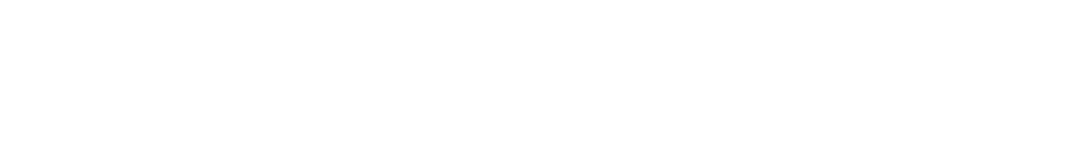
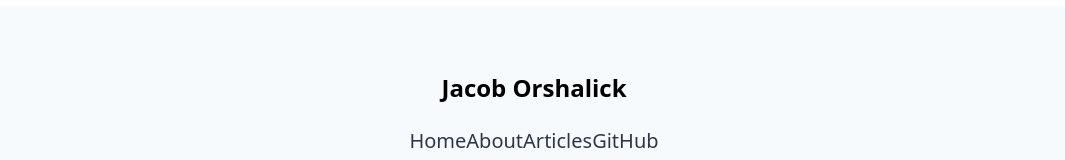
Before and after one commit to jorshali/personal-blog, a Next.js app: page / in a window 1280 px wide. Shown: the part 2931-3091 px from the top of the page, without its empty margins (106-1171 px from the left). Built offline with nearby package versions, Linux system fonts and the light colour scheme.

Commit message:
cleanup mobile styling

```diff
--- a/src/components/CenteredFooter.tsx
+++ b/src/components/CenteredFooter.tsx
@@ -14,7 +14,7 @@ const CenteredFooter = (props: ICenteredFooterProps) => (
     {props.logo}
 
     <nav>
-      <ul className="navbar mt-5 flex flex-row justify-center font-medium text-xl text-gray-800">
+      <ul className="navbar mt-5 flex flex-row justify-center font-medium md:text-xl text-md text-gray-800">
         {props.children}
       </ul>
     </nav>
--- a/src/components/Header.tsx
+++ /dev/null
@@ -1,14 +0,0 @@
-import Link from 'next/link'
-
-const Header = () => {
-  return (
-    <h2 className="text-2xl md:text-4xl font-bold tracking-tight md:tracking-tighter leading-tight mb-20 mt-8">
-      <Link href="/" className="hover:underline">
-        Blog
-      </Link>
-      .
-    </h2>
-  )
-}
-
-export default Header
--- a/src/components/Logo.tsx
+++ b/src/components/Logo.tsx
@@ -5,13 +5,8 @@ type ILogoProps = {
 };
 
 const Logo = (props: ILogoProps) => {
-  const size = props.xl ? '44' : '32';
-  const fontStyle = props.xl
-    ? 'font-semibold text-2xl'
-    : 'font-semibold text-xl';
-
   return (
-    <span className={`inline-flex items-center ${fontStyle}`}>
+    <span className={`inline-flex items-center font-semibold md:text-2xl text-lg`}>
       {SITE_NAME}
     </span>
   );
--- a/src/components/MoreStories.tsx
+++ b/src/components/MoreStories.tsx
@@ -8,8 +8,8 @@ type Props = {
 
 const MoreStories = ({ posts }: Props) => {
   return (
-    <Section yPadding="pt-20 pb-32" title="Recent Articles" description="Building the career you want is about raising your value as a developer.  My weekly articles will guide you in the right direction.">
-      <div className="grid grid-cols-1 md:grid-cols-2 md:gap-x-16 lg:gap-x-32 gap-y-20 md:gap-y-32 mb-32">
+    <Section yPadding="pt-12" title="Recent Articles" description="Building the career you want is about raising your value as a developer.  My weekly articles will guide you in the right direction.">
+      <div className="grid grid-cols-1 md:grid-cols-2 md:gap-x-16 lg:gap-x-32 gap-y-20 md:gap-y-32 mb-16">
         {posts.map((post) => (
           <PostPreview
             key={post.slug}
--- a/src/components/NavbarTwoColumns.tsx
+++ b/src/components/NavbarTwoColumns.tsx
@@ -16,7 +16,7 @@ const NavbarTwoColumns = (props: INavbarProps) => (
     </div>
 
     <nav>
-      <ul className="navbar flex items-center font-medium text-xl text-gray-800">
+      <ul className="navbar flex items-center font-medium lg:text-xl md:text-xl text-gray-800 xs:text-sm ">
         {props.children}
       </ul>
     </nav>
--- a/src/components/PostHeader.tsx
+++ b/src/components/PostHeader.tsx
@@ -38,7 +38,9 @@ const PostHeader = ({ shareUrl, title, subtitle, coverImage, coverImageAttributi
       <div className="flex items-center mb-8">
         <img src={author.picture} className="w-12 h-12 rounded-full mr-4" alt={author.name} />
 
-        <DateFormatter dateString={date} />
+        <span className="text-xs sm:text-lg">
+          <DateFormatter dateString={date} />
+        </span>
 
         <FacebookShareButton className="ml-8 hover:opacity-60" url={shareUrl}>
           <FacebookIcon size={28} bgStyle={{fill: '#a0aec0'}} />
@@ -57,17 +59,9 @@ const PostHeader = ({ shareUrl, title, subtitle, coverImage, coverImageAttributi
       <div className="mb-8 md:mb-16 sm:mx-0">
         <CoverImage title={title} src={coverImage} />
         <div
-          className={markdownStyles['markdown'] + ' text-xs mt-2 text-gray-600 text-center'}
+          className="text-sm md:text-md mt-2 text-gray-600 text-center [&>a]:underline"
           dangerouslySetInnerHTML={{ __html: coverImageAttribution }}
         />
-      </div>
-
-      <div className="max-w-2xl mx-auto">
-        <div className="block md:hidden mb-6">
-          <Avatar name={author.name} picture={author.picture} />
-        </div>
-        <div className="mb-6 text-lg">
-        </div>
       </div>
     </>
   )
--- a/src/pages/_document.tsx
+++ b/src/pages/_document.tsx
@@ -15,7 +15,7 @@ export default function Document() {
 
         <Background color="bg-gray-200">
           <Section yPadding="py-4">
-            <NavbarTwoColumns logo={<Logo xl />}>
+            <NavbarTwoColumns logo={<Logo />}>
               <li className="mr-5">
                 <Link href="/#About-Me">
                   About
```
